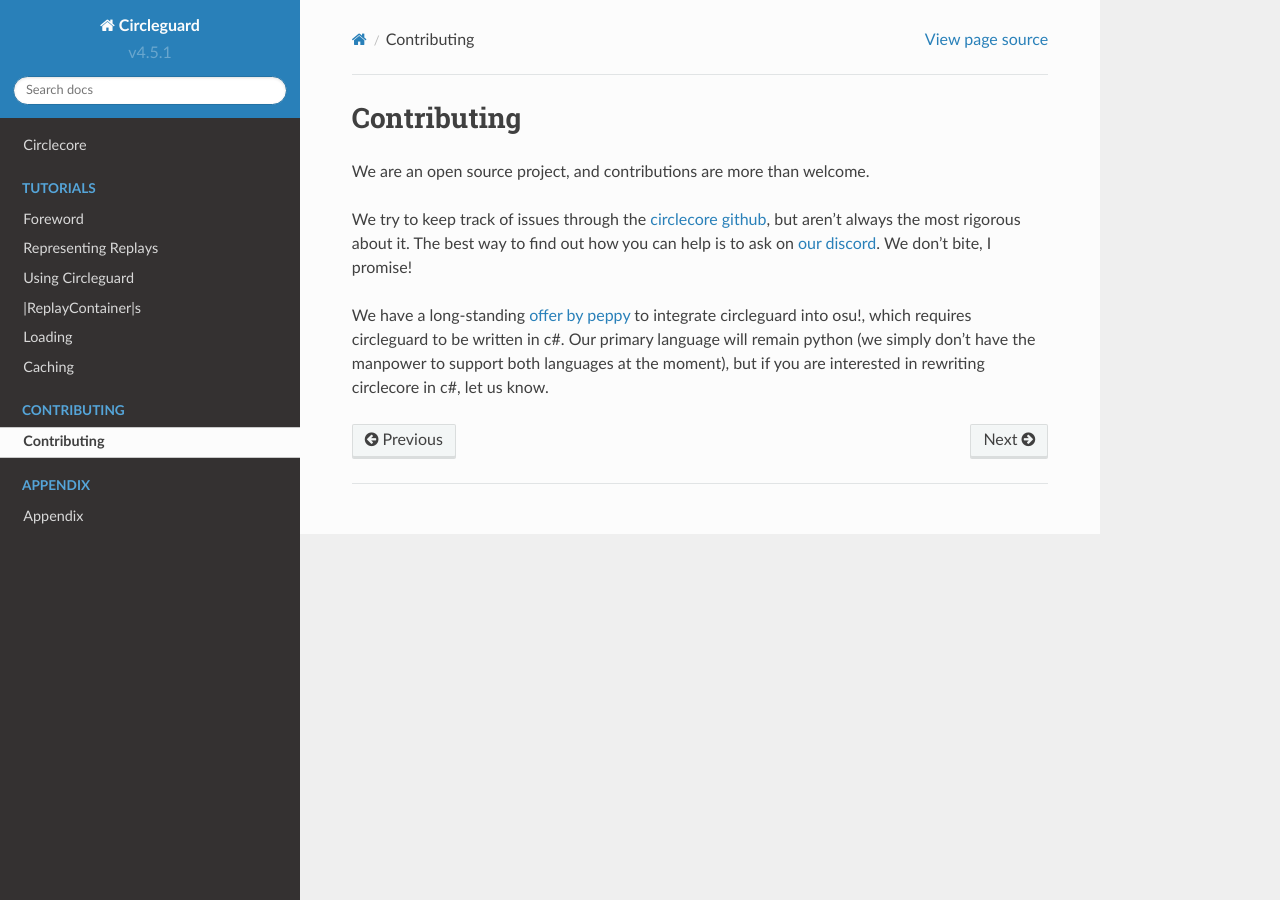
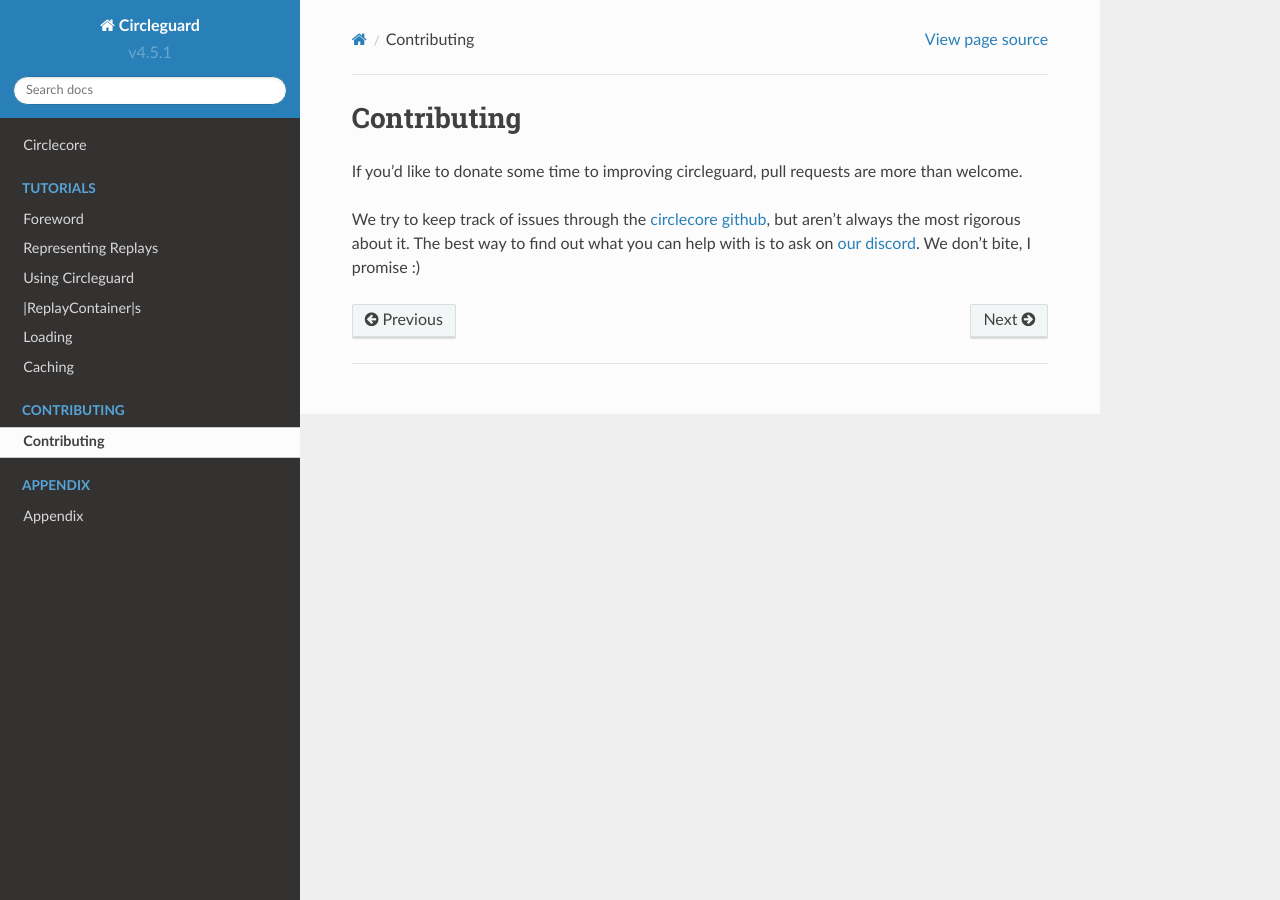
Before and after one commit to circleguard/circlecore, a Sphinx documentation site: the page built from source/contributing.rst, in a window 1280 px wide. Built offline with Sphinx 7.4.7 and the Read the Docs theme 2.0.0, drawn with Linux system fonts in a browser that asks for light colours.

Commit message:
reword contributing

```diff
--- a/source/contributing.rst
+++ b/source/contributing.rst
@@ -1,17 +1,8 @@
 Contributing
 ============
 
-We are an open source project, and contributions are more than welcome.
+If you'd like to donate some time to improving circleguard, pull requests are more than welcome.
 
-We try to keep track of issues through the
-`circlecore github <https://github.com/circleguard/circlecore/issues>`_,
-but aren't always the most rigorous about it. The best way to find out
-how you can help is to ask on `our discord <https://discord.gg/VNnkTjm>`_. We
-don't bite, I promise!
-
-We have a long-standing
-`offer by peppy <https://github.com/circleguard/circlecore/issues/23>`_ to
-integrate circleguard into osu!, which requires circleguard to be written in
-c#. Our primary language will remain python (we simply don't have the manpower
-to support both languages at the moment), but if you are interested in
-rewriting circlecore in c#, let us know.
+We try to keep track of issues through the `circlecore github <https://github.com/circleguard/circlecore/issues>`_,
+but aren't always the most rigorous about it. The best way to find out what you can help with is to ask on
+`our discord <https://discord.gg/VNnkTjm>`_. We don't bite, I promise :)
```
